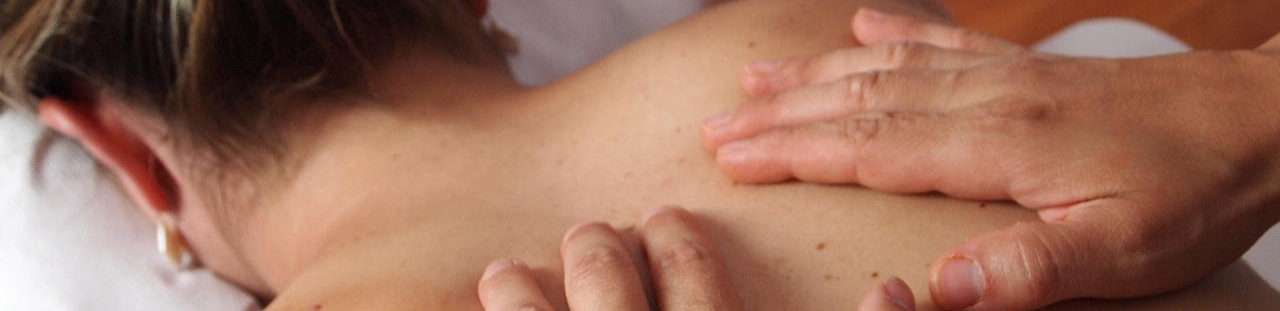
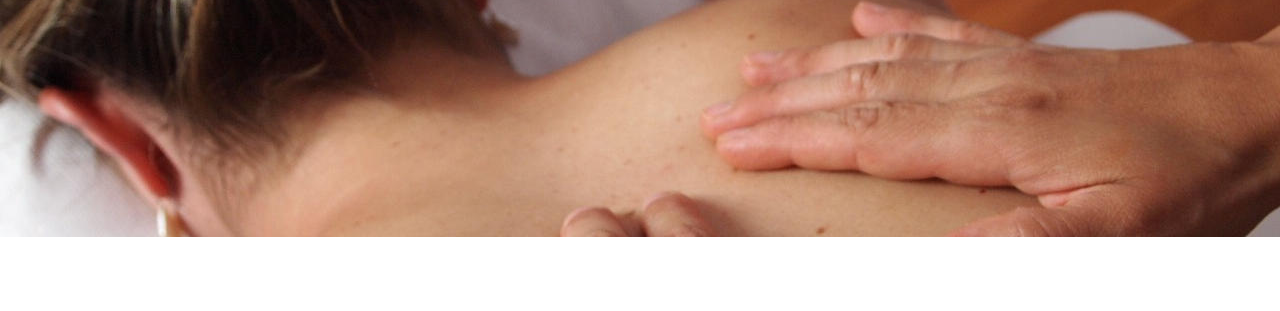
Before and after one commit to JaderLimaRJ/JaderLimaRJ.github.io, a plain HTML site: page index.html in a window 1280 px wide. Shown: the part 163-474 px from the top of the page. Drawn offline with nearby package versions, Linux system fonts and the light colour scheme.

Commit message:
Update logo and top image height

```diff
--- a/css/theme-style.css
+++ b/css/theme-style.css
@@ -17,8 +17,9 @@ body a{
 }
 .bg{
   background: url(../images/bg.jpg) no-repeat 0px 0px;
-  min-height: 809px;
-  background-size: 100% 100%;
+  min-height: 400px;
+  background-size: 100% auto;
+  overflow: hidden;
 }
 .contact-no{
   float: left;
```
Also changed, not shown: images/logo.png.
